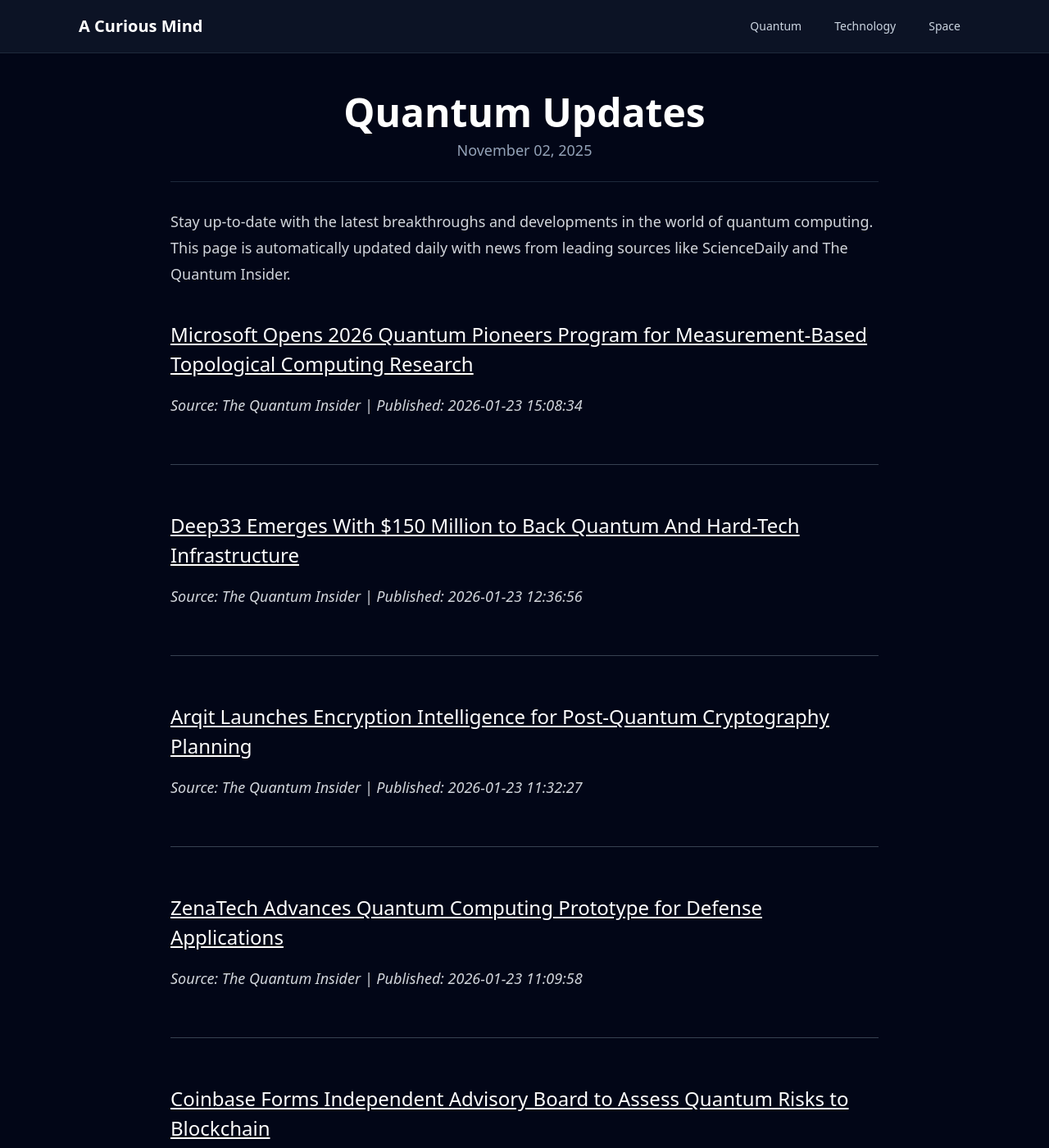
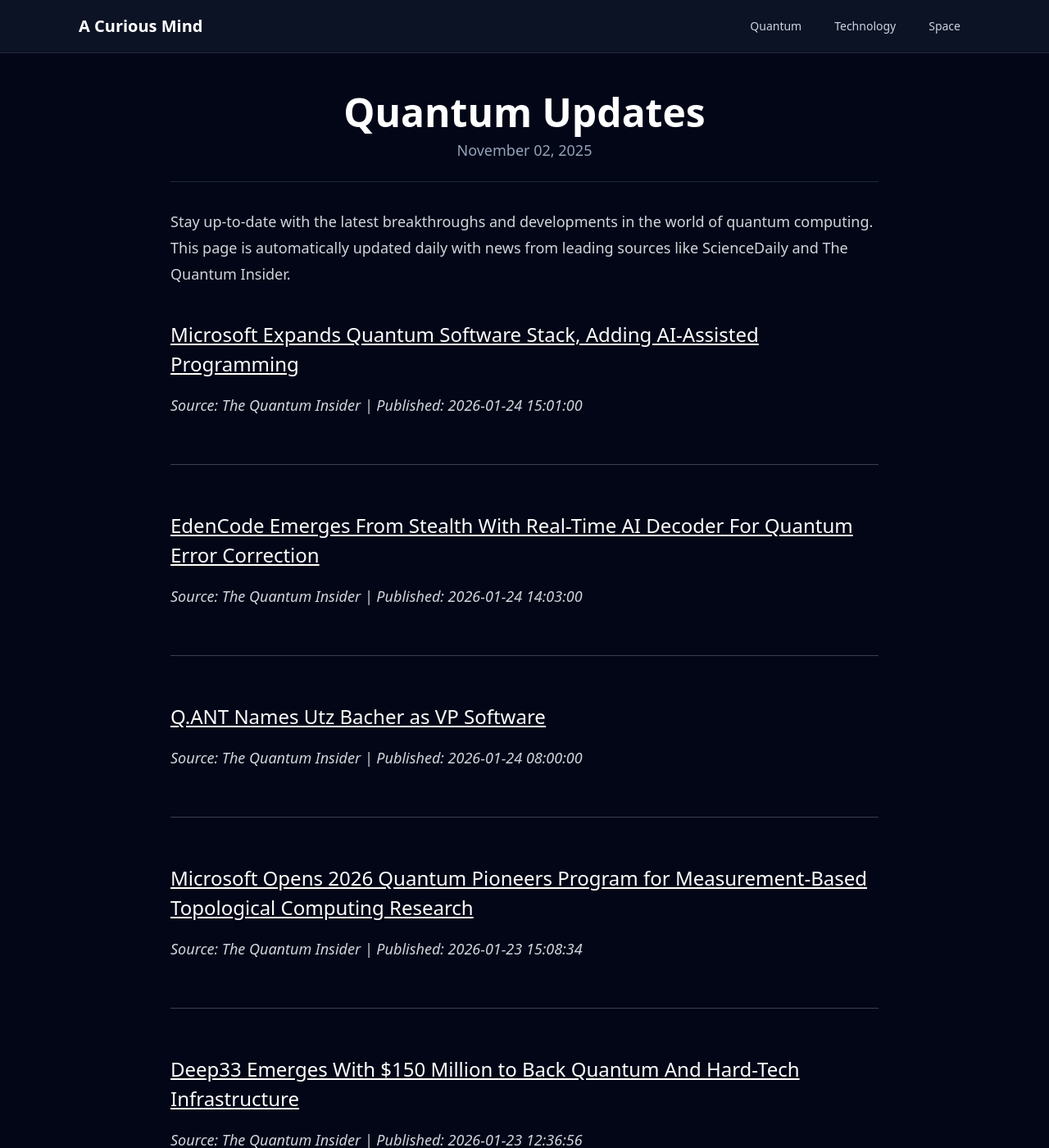
Before and after one commit to onehl7/onehl7.github.io, a Jekyll site: the page built from _posts/2025-11-02-quantum-updates.md, in a window 1280 px wide and 1400 px high. Shown: the whole window at 82% size. Built offline with Jekyll 4.4.1, drawn with Linux system fonts in a browser that asks for light colours; nearby versions of some CDN libraries; some of the changed text lies outside the part shown.

Commit message:
Update quantum news data

```diff
--- a/_data/quantum_news.json
+++ b/_data/quantum_news.json
@@ -1,4 +1,22 @@
 [
+  {
+    "source": "The Quantum Insider",
+    "title": "Microsoft Expands Quantum Software Stack, Adding AI-Assisted Programming",
+    "link": "https://thequantuminsider.com/2026/01/24/microsoft-expands-quantum-software-stack-adding-ai-assisted-programming/",
+    "published": "2026-01-24 15:01:00"
+  },
+  {
+    "source": "The Quantum Insider",
+    "title": "EdenCode Emerges From Stealth With Real-Time AI Decoder For Quantum Error Correction",
+    "link": "https://thequantuminsider.com/2026/01/24/edencode-emerges-from-stealth-with-real-time-ai-decoder-for-quantum-error-correction/",
+    "published": "2026-01-24 14:03:00"
+  },
+  {
+    "source": "The Quantum Insider",
+    "title": "Q.ANT Names Utz Bacher as VP Software",
+    "link": "https://thequantuminsider.com/2026/01/24/q-ant-names-utz-bacher-as-vp-software/",
+    "published": "2026-01-24 08:00:00"
+  },
   {
     "source": "The Quantum Insider",
     "title": "Microsoft Opens 2026 Quantum Pioneers Program for Measurement-Based Topological Computing Research",
@@ -10,24 +28,6 @@
     "title": "Deep33 Emerges With $150 Million to Back Quantum And Hard-Tech Infrastructure",
     "link": "https://thequantuminsider.com/2026/01/23/deep33-emerges-with-150-million-to-back-quantum-and-hard-tech-infrastructure/",
     "published": "2026-01-23 12:36:56"
-  },
-  {
-    "source": "The Quantum Insider",
-    "title": "Arqit Launches Encryption Intelligence for Post-Quantum Cryptography Planning",
-    "link": "https://thequantuminsider.com/2026/01/23/arqit-encryption-intelligence-pqc-migration/",
-    "published": "2026-01-23 11:32:27"
-  },
-  {
-    "source": "The Quantum Insider",
-    "title": "ZenaTech Advances Quantum Computing Prototype for Defense Applications",
-    "link": "https://thequantuminsider.com/2026/01/23/zenatech-quantum-computing-prototype-update/",
-    "published": "2026-01-23 11:09:58"
-  },
-  {
-    "source": "The Quantum Insider",
-    "title": "Coinbase Forms Independent Advisory Board to Assess Quantum Risks to Blockchain",
-    "link": "https://thequantuminsider.com/2026/01/23/coinbase-forms-independent-advisory-board-to-assess-quantum-risks-to-blockchain/",
-    "published": "2026-01-23 09:53:15"
   },
   {
     "source": "ScienceDaily (Quantum Computing)",
```
